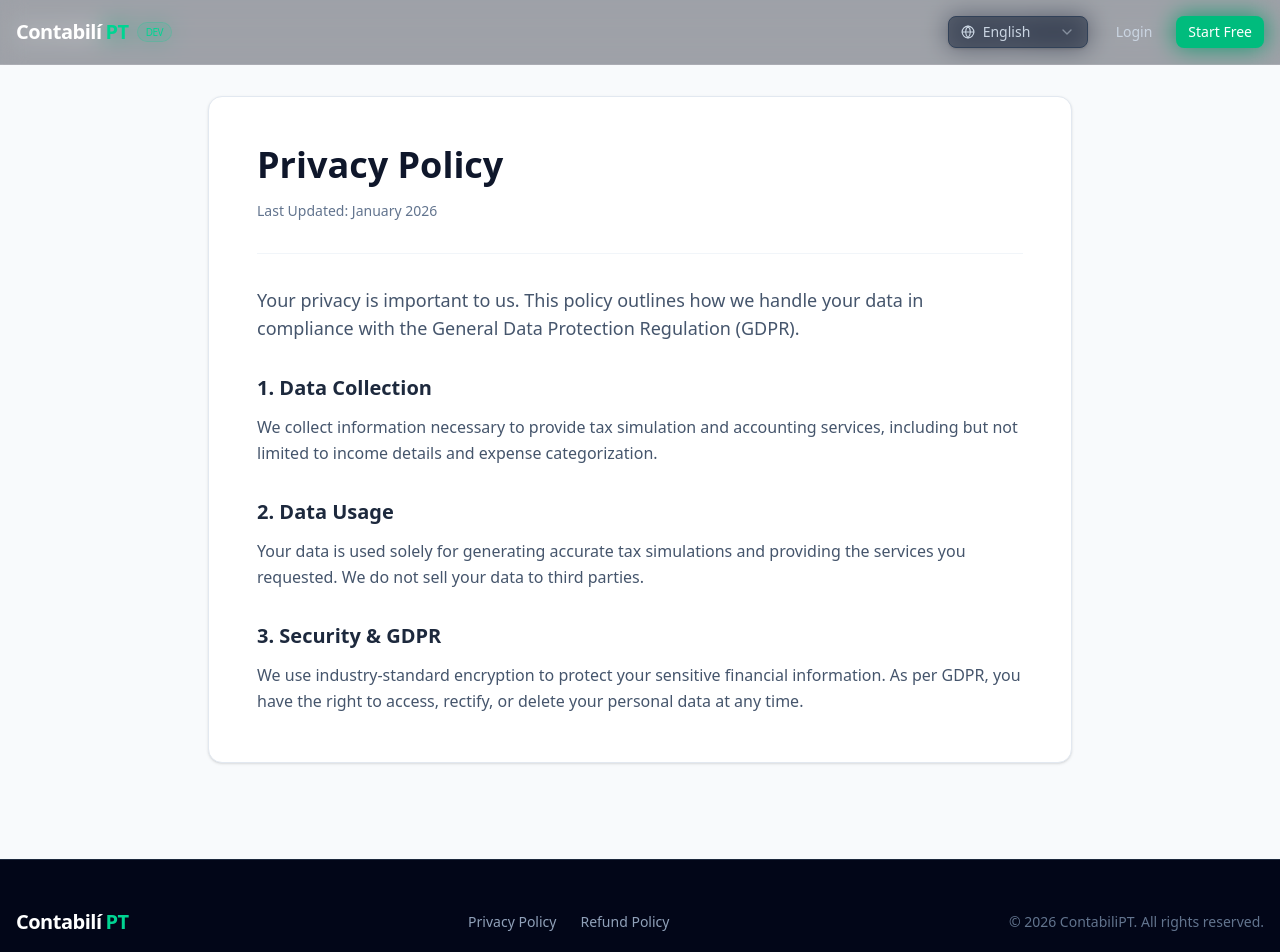
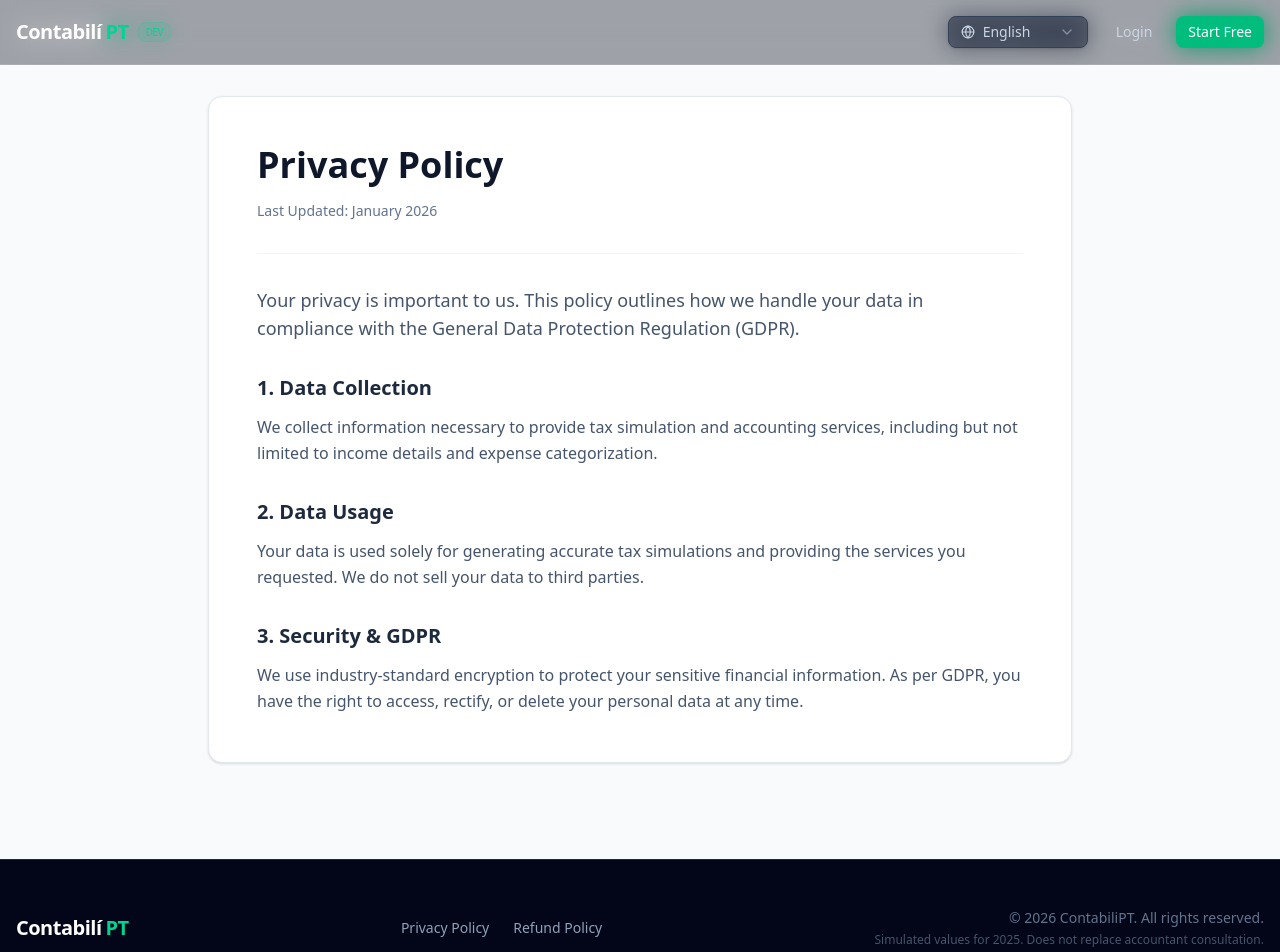
Before and after one commit to GabrielNunes12/contabilipt, a Next.js app in the folder src/: page /en/privacy-policy in a window 1280 px wide. Shown: the top 952 px of the page. Built offline with nearby package versions, Linux system fonts and the light colour scheme; no server answers.

Commit message:
fix(footer): restore accountant disclaimer text

```diff
--- a/src/messages/en.json
+++ b/src/messages/en.json
@@ -2,7 +2,8 @@
     "Footer": {
         "privacy": "Privacy Policy",
         "refund": "Refund Policy",
-        "rights": "© 2026 ContabiliPT. All rights reserved."
+        "rights": "© 2026 ContabiliPT. All rights reserved.",
+        "disclaimer": "Simulated values for 2025. Does not replace accountant consultation."
     },
     "HomePage": {
         "title": "Welcome to Contabilipt",
--- a/src/messages/pt.json
+++ b/src/messages/pt.json
@@ -2,7 +2,8 @@
     "Footer": {
         "privacy": "Política de Privacidade",
         "refund": "Política de Reembolso",
-        "rights": "© 2026 ContabiliPT. Todos os direitos reservados."
+        "rights": "© 2026 ContabiliPT. Todos os direitos reservados.",
+        "disclaimer": "Valores simulados para 2025. Não dispensa consulta de contabilista."
     },
     "HomePage": {
         "title": "Bem-vindo à Contabilipt",
--- a/src/src/components/layout/Footer.tsx
+++ b/src/src/components/layout/Footer.tsx
@@ -22,8 +22,9 @@ export async function Footer() {
                         </Link>
                     </nav>
 
-                    <div className="text-sm text-slate-500">
-                        {t('rights')}
+                    <div className="text-sm text-slate-500 text-right">
+                        <div>{t('rights')}</div>
+                        <div className="text-xs text-slate-600 mt-1">{t('disclaimer')}</div>
                     </div>
                 </div>
             </div>
```
